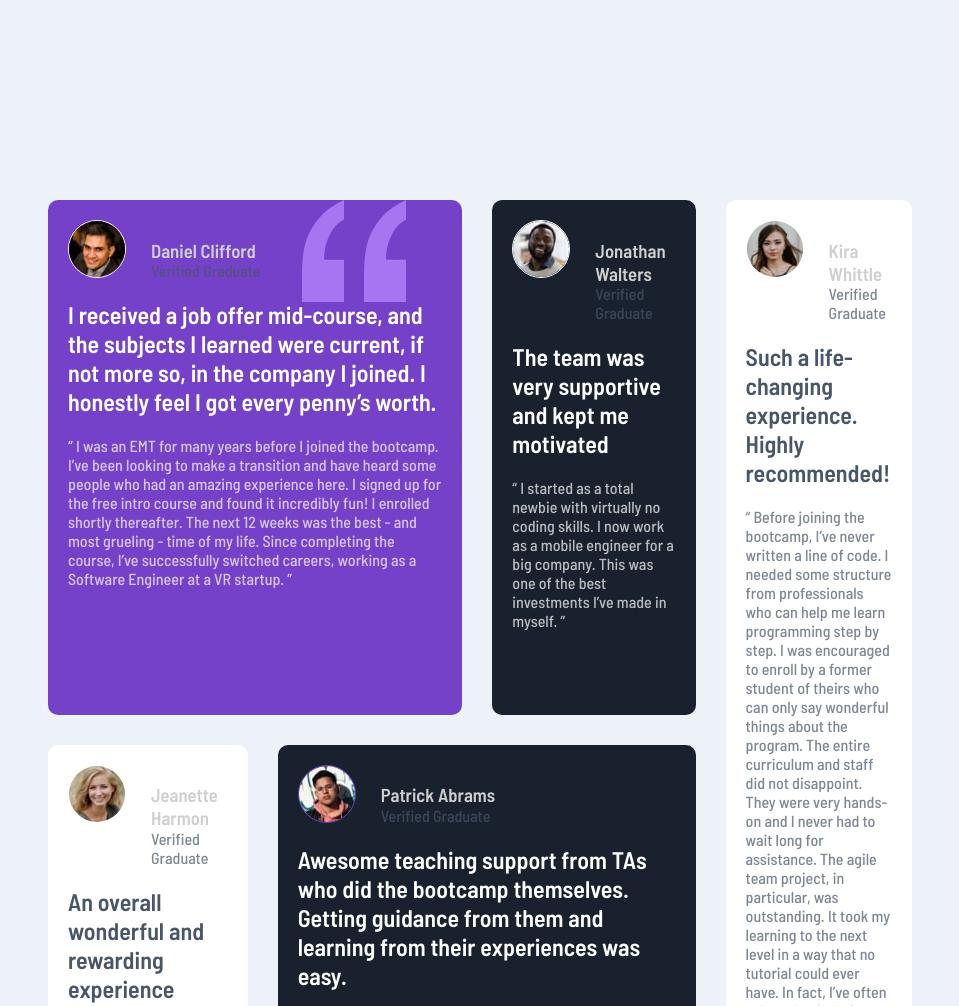
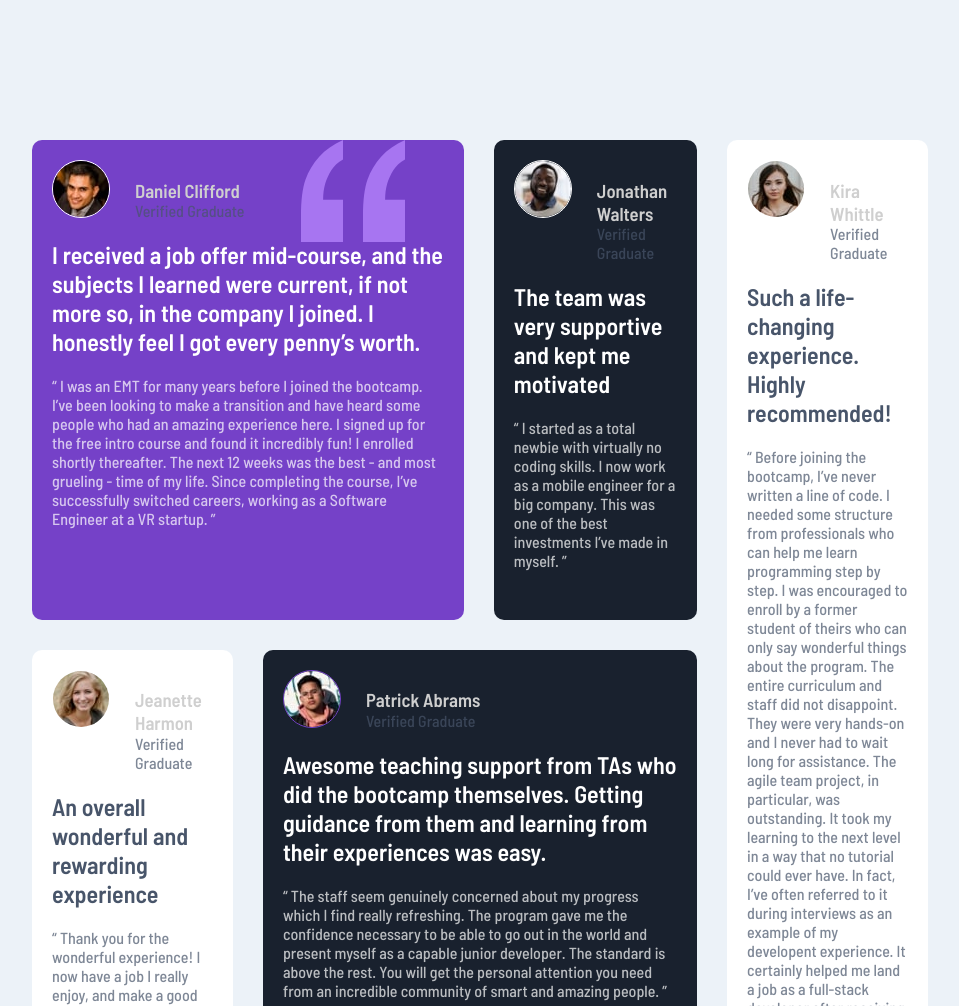
Before and after one commit to ElvisB1987/Grid, a plain HTML site: page index.html in a window 1280 px wide. Shown: the top 1006 px of the page, without its empty margins (160-1119 px from the left). Drawn offline with Linux system fonts and the light colour scheme.

Commit message:
Final 1.1

```diff
--- a/style.css
+++ b/style.css
@@ -18,10 +18,11 @@ body {
 /* -------------CONTAINER----------------- */
 
 .grid {
+    width: 70vw;
   display: grid;
   gap: 30px;
   grid-template-columns: repeat(2, 1fr);
-  margin:200px;
+margin: 140px auto;
   overflow: hidden;
 }
 
```
